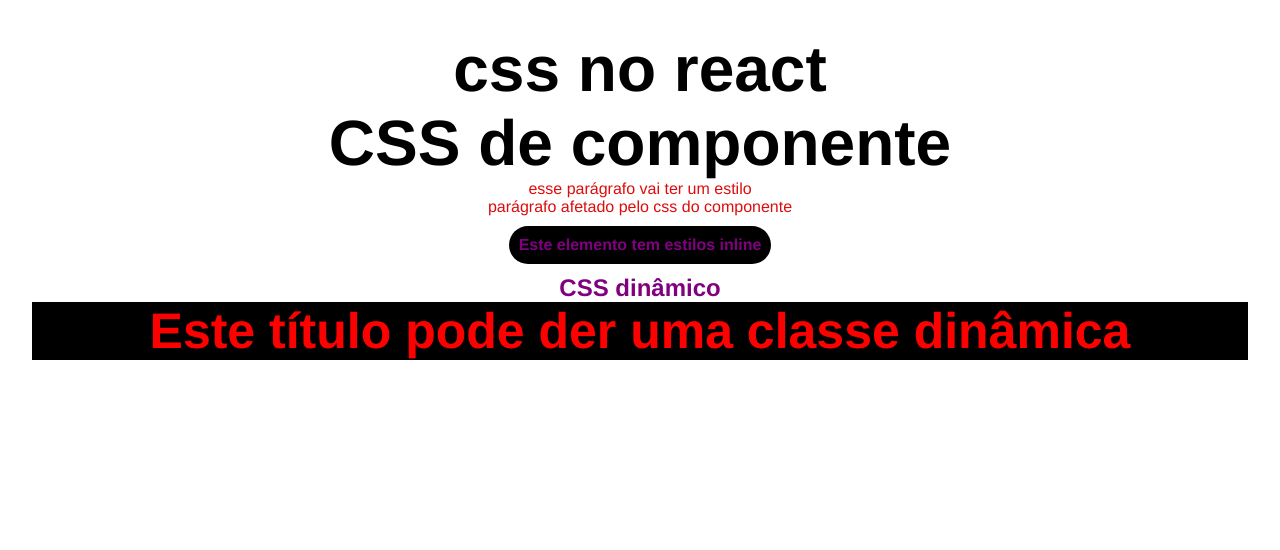
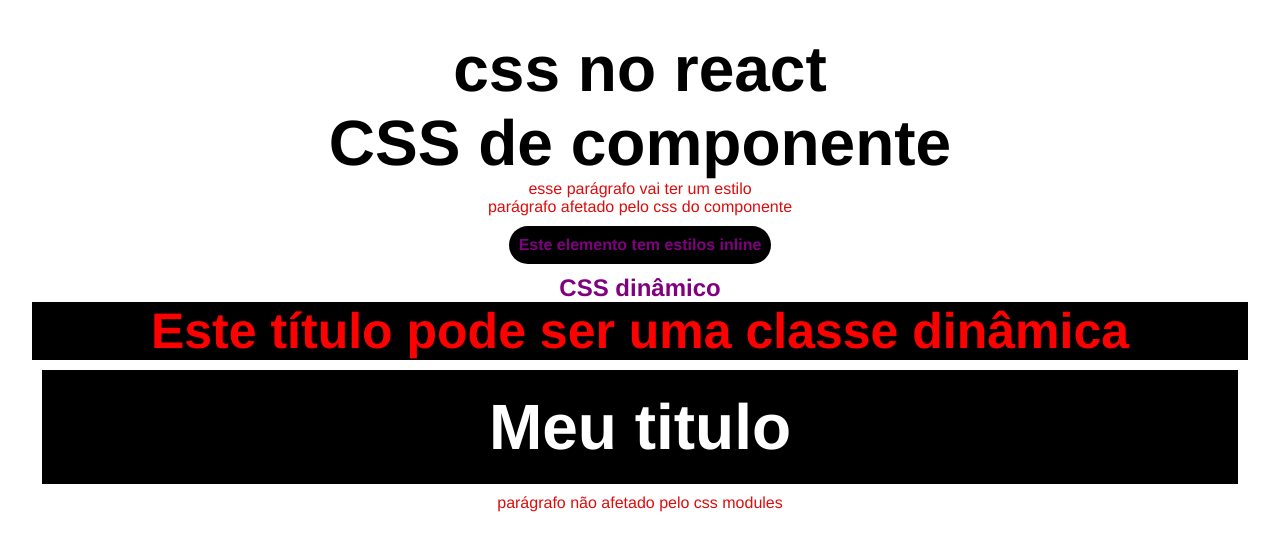
Before and after one commit to LUCASGOODPROGRAMMER/FRONT-END_ESTUDO, a React (Vite) app in the folder html_css_js_react/4_CSS_REACT/css_react/: page / in a window 1280 px wide. Shown: the top 550 px of the page. Built offline with nearby package versions, Linux system fonts and the light colour scheme.

Commit message:
css modules

```diff
--- a/html_css_js_react/4_CSS_REACT/css_react/src/App.jsx
+++ b/html_css_js_react/4_CSS_REACT/css_react/src/App.jsx
@@ -3,6 +3,9 @@
 
 /** css de component */
 import MyComponent from "./components/MyComponent";
+
+/** css modules */
+import Title from "./components/Title";
 
 function App() {
   // css inline dinâmico
@@ -55,7 +58,11 @@
         </h2>
 
         {/** classes dinâmicas */}
-        <h2 className={redTitle ? "red-title" : null}>Este título pode der uma classe dinâmica</h2>
+        <h2 className={redTitle ? "red-title" : null}>Este título pode ser uma classe dinâmica</h2>
+
+        {/** css modules */}
+        <Title/>
+        <p className="title">parágrafo não afetado pelo css modules</p>
       </div>
     </>
   );
--- /dev/null
+++ b/html_css_js_react/4_CSS_REACT/css_react/src/components/Title.jsx
@@ -0,0 +1,5 @@
+import classes from './Title.module.css' // ao importa um module css. as classes viarm propriedades
+
+const Title = () => <h1 className={classes.title}>Meu titulo</h1>
+
+export default Title
--- /dev/null
+++ b/html_css_js_react/4_CSS_REACT/css_react/src/components/Title.module.css
@@ -0,0 +1,7 @@
+.title {
+    color: white;
+    background-color: black;
+    align-self: center;
+    padding: 20px;
+    margin: 10px;
+}
```
